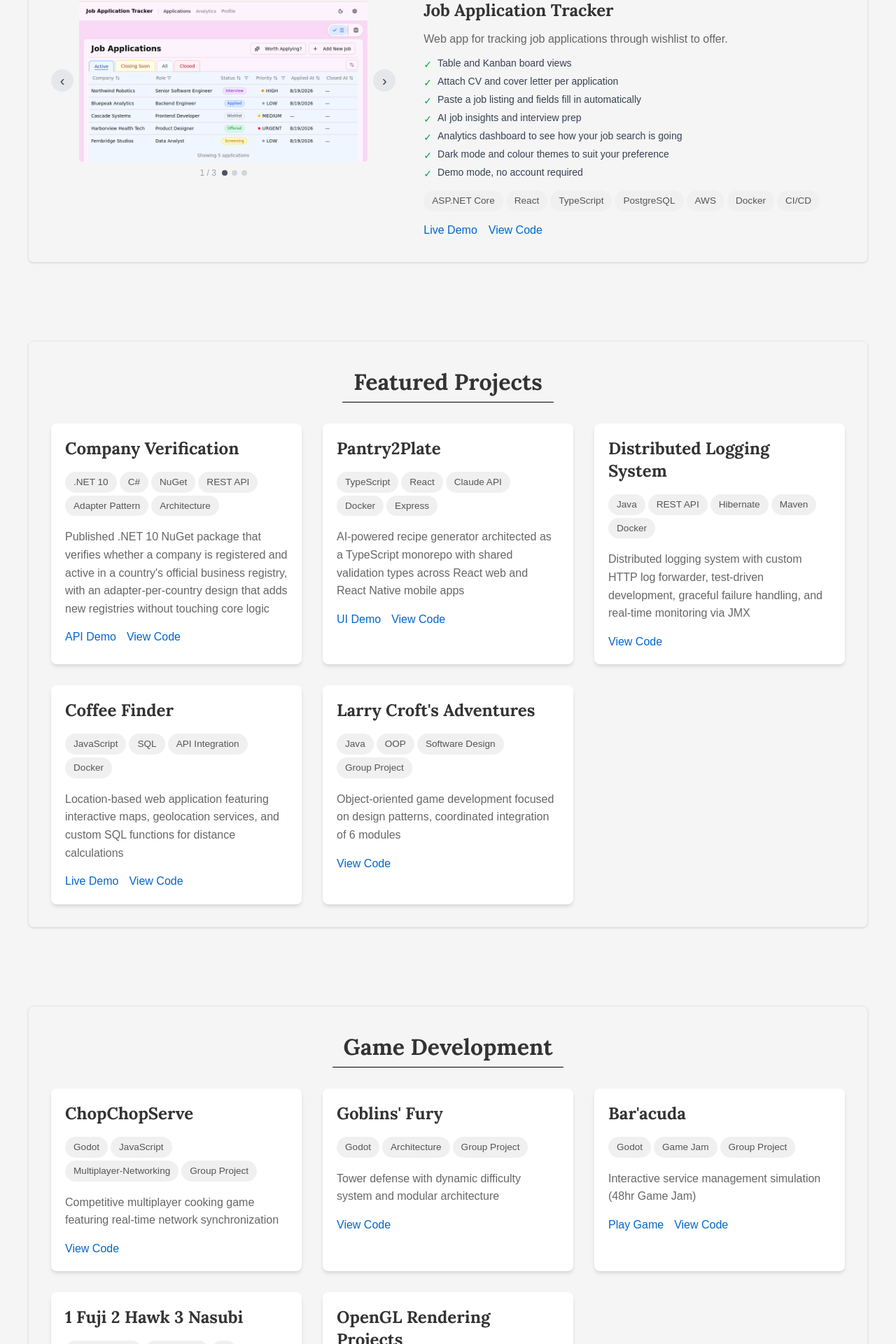
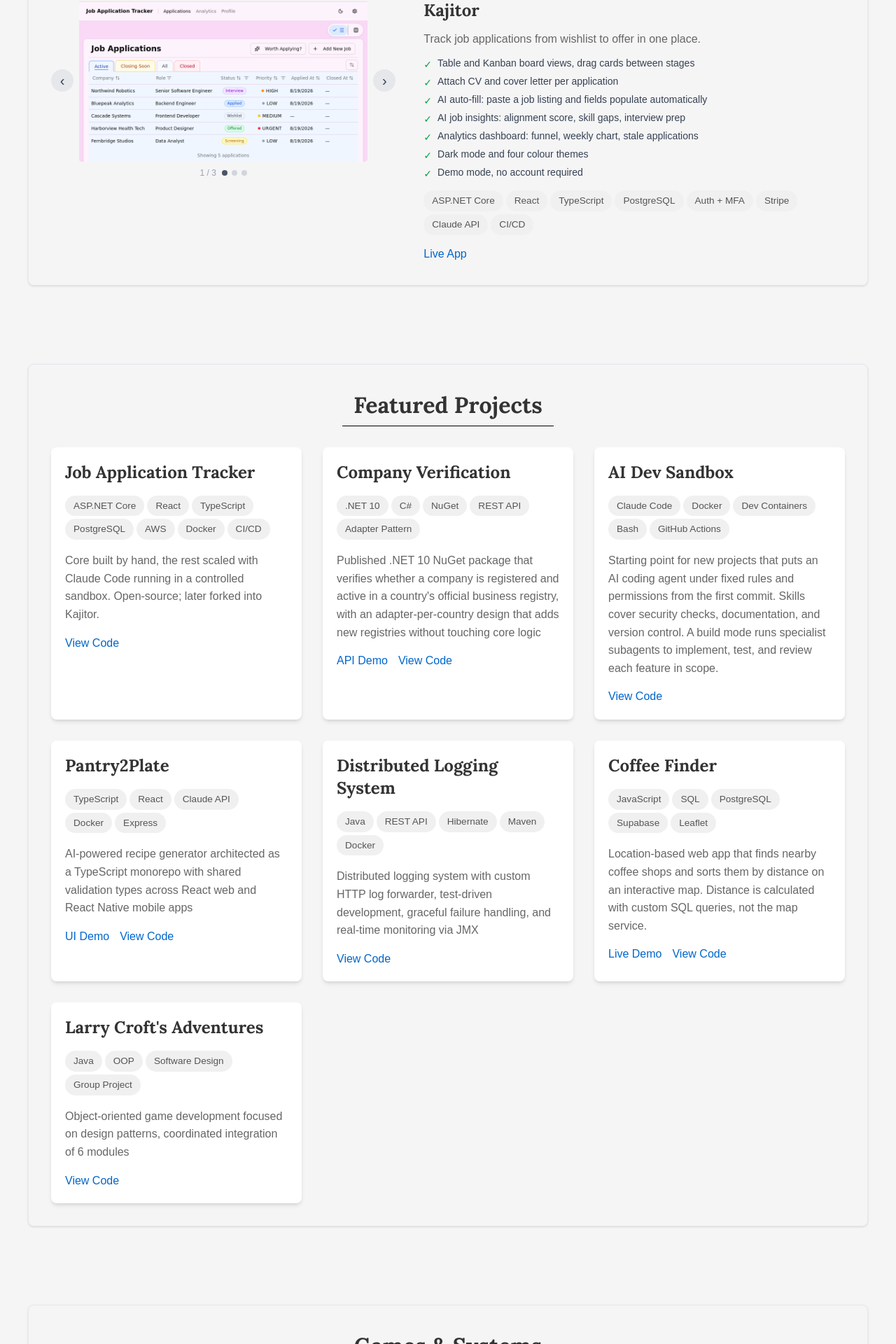
Before and after one commit to NagareNegishi/NagareNegishi.github.io, a React (Vite) app: page / in a window 1280 px wide. Shown: the part 2400-4320 px from the top of the page at 70% size. Built offline with nearby package versions, Linux system fonts and the light colour scheme.

Commit message:
update project/ product #28

```diff
--- a/src/App.jsx
+++ b/src/App.jsx
@@ -6,7 +6,7 @@ import ProductSection from './components/ProductSection.jsx'
 import ProjectSection from './components/ProjectSection.jsx'
 import Skills from './components/Skills.jsx'
 import WhatIBring from './components/WhatIBring.jsx'
-import { softwareProjects, gameProjects } from './data/projects.js'
+import { softwareProjects, creativeProjects } from './data/projects.js'
 
 function App() {
   return (
@@ -19,7 +19,7 @@ function App() {
         <Skills />
         <ProductSection />
         <ProjectSection id="projects" title="Featured Projects" projects={softwareProjects} />
-        <ProjectSection id="game-dev" title="Game Development" projects={gameProjects} />
+        <ProjectSection id="game-dev" title="Games & Systems" projects={creativeProjects} />
         <Contact />
       </main>
     </>
--- a/src/data/products.js
+++ b/src/data/products.js
@@ -1,23 +1,22 @@
 export const products = [
     {
         id: 1,
-        title: "Job Application Tracker",
+        title: "Kajitor",
         images: ["/images/table.png", "/images/kanban.png", "/images/analysis.png"],
-        description: "Web app for tracking job applications through wishlist to offer.",
+        description: "Track job applications from wishlist to offer in one place.",
         features: [
-            "Table and Kanban board views",
+            "Table and Kanban board views, drag cards between stages",
             "Attach CV and cover letter per application",
-            "Paste a job listing and fields fill in automatically",
-            "AI job insights and interview prep",
-            "Analytics dashboard to see how your job search is going",
-            "Dark mode and colour themes to suit your preference",
+            "AI auto-fill: paste a job listing and fields populate automatically",
+            "AI job insights: alignment score, skill gaps, interview prep",
+            "Analytics dashboard: funnel, weekly chart, stale applications",
+            "Dark mode and four colour themes",
             "Demo mode, no account required",
         ],
-        tags: ["ASP.NET Core", "React", "TypeScript", "PostgreSQL", "AWS", "Docker", "CI/CD"],
+        tags: ["ASP.NET Core", "React", "TypeScript", "PostgreSQL", "Auth + MFA", "Stripe", "Claude API", "CI/CD"],
         links: {
-            demo: "https://jobtracker.nagarenegishi.com/jobs/",
-            demoLabel: "Live Demo",
-            github: "https://github.com/NagareNegishi/Job-Application-Tracker"
+            demo: "https://kajitor.com",
+            demoLabel: "Live App",
         }
     }
 ];
--- a/src/data/projects.js
+++ b/src/data/projects.js
@@ -1,8 +1,17 @@
 export const softwareProjects = [
     {
         id: 1,
+        title: "Job Application Tracker",
+        tags: ["ASP.NET Core", "React", "TypeScript", "PostgreSQL", "AWS", "Docker", "CI/CD"],
+        description: "Core built by hand, the rest scaled with Claude Code running in a controlled sandbox. Open-source; later forked into Kajitor.",
+        links: {
+            github: "https://github.com/NagareNegishi/Job-Application-Tracker"
+        }
+    },
+    {
+        id: 2,
         title: "Company Verification",
-    tags: [".NET 10", "C#", "NuGet", "REST API", "Adapter Pattern", "Architecture"],
+        tags: [".NET 10", "C#", "NuGet", "REST API", "Adapter Pattern"],
         description: "Published .NET 10 NuGet package that verifies whether a company is registered and active in a country's official business registry, with an adapter-per-country design that adds new registries without touching core logic",
         links: {
             demo: "https://company-verification.onrender.com/verify?name=Spark%20New%20Zealand&country=NZ",
@@ -11,7 +20,16 @@ export const softwareProjects = [
         }
     },
     {
-    id: 2,
+        id: 3,
+        title: "AI Dev Sandbox",
+        tags: ["Claude Code", "Docker", "Dev Containers", "Bash", "GitHub Actions"],
+        description: "Starting point for new projects that puts an AI coding agent under fixed rules and permissions from the first commit. Skills cover security checks, documentation, and version control. A build mode runs specialist subagents to implement, test, and review each feature in scope.",
+        links: {
+            github: "https://github.com/NagareNegishi/project-seed"
+        }
+    },
+    {
+        id: 4,
         title: "Pantry2Plate",
         tags: ["TypeScript", "React", "Claude API", "Docker", "Express"],
         description: "AI-powered recipe generator architected as a TypeScript monorepo with shared validation types across React web and React Native mobile apps",
@@ -22,7 +40,7 @@ export const softwareProjects = [
         }
     },
     {
-    id: 3,
+        id: 5,
         title: "Distributed Logging System",
         tags: ["Java", "REST API", "Hibernate", "Maven", "Docker"],
         description: "Distributed logging system with custom HTTP log forwarder, test-driven development, graceful failure handling, and real-time monitoring via JMX",
@@ -31,10 +49,10 @@ export const softwareProjects = [
         }
     },
     {
-    id: 4,
+        id: 6,
         title: "Coffee Finder",
-    tags: ["JavaScript", "SQL", "API Integration", "Docker"],
-    description: "Location-based web application featuring interactive maps, geolocation services, and custom SQL functions for distance calculations",
+        tags: ["JavaScript", "SQL", "PostgreSQL", "Supabase", "Leaflet"],
+        description: "Location-based web app that finds nearby coffee shops and sorts them by distance on an interactive map. Distance is calculated with custom SQL queries, not the map service.",
         links: {
             demo: "https://nagarenegishi.com/Coffee-Finder/",
             demoLabel: "Live Demo",
@@ -42,7 +60,7 @@ export const softwareProjects = [
         }
     },
     {
-    id: 5,
+        id: 7,
         title: "Larry Croft's Adventures",
         tags: ["Java", "OOP", "Software Design", "Group Project"],
         description: "Object-oriented game development focused on design patterns, coordinated integration of 6 modules",
@@ -53,18 +71,36 @@ export const softwareProjects = [
 ];
 
 
-export const gameProjects = [
+export const creativeProjects = [
     {
         id: 1,
+        title: "DJ App",
+        tags: ["C++20", "JUCE", "Node.js", "WebSocket", "CMake", "Docker"],
+        description: "Multi-user DJ app where one controller drives playback and every listener hears it in sync, each rendering audio from their own tracks so only state crosses the network. The audio callback is lock-free so network delays never stall playback.",
+        links: {
+            github: "https://github.com/NagareNegishi/DJ-App"
+        }
+    },
+    {
+        id: 2,
         title: "ChopChopServe",
-    tags: ["Godot", "JavaScript", "Multiplayer-Networking", "Group Project"],
+        tags: ["Godot", "JavaScript", "Multiplayer Networking", "Group Project"],
         description: "Competitive multiplayer cooking game featuring real-time network synchronization",
         links: {
             github: "https://github.com/NagareNegishi/ChopChopServe-Public"
         }
     },
     {
-    id: 2,
+        id: 3,
+        title: "OpenGL Rendering Projects",
+        tags: ["C++", "OpenGL", "Algorithms"],
+        description: "Implementations of core graphics techniques including ray tracing and boids flocking simulation",
+        links: {
+            github: "https://github.com/NagareNegishi/OpenGL-Ray-tracing"
+        }
+    },
+    {
+        id: 4,
         title: "Goblins' Fury",
         tags: ["Godot", "Architecture", "Group Project"],
         description: "Tower defense with dynamic difficulty system and modular architecture",
@@ -73,7 +109,7 @@ export const gameProjects = [
         }
     },
     {
-    id: 3,
+        id: 5,
         title: "Bar'acuda",
         tags: ["Godot", "Game Jam", "Group Project"],
         description: "Interactive service management simulation (48hr Game Jam)",
@@ -84,7 +120,7 @@ export const gameProjects = [
         }
     },
     {
-    id: 4,
+        id: 6,
         title: "1 Fuji 2 Hawk 3 Nasubi",
         tags: ["Unreal Engine", "Game Jam", "AI"],
         description: "Top-down competitive collector with AI-controlled entities (48hr Game Jam)",
@@ -94,13 +130,4 @@ export const gameProjects = [
             github: "https://github.com/NagareNegishi/Game-jam2"
         }
     },
-    {
-    id: 5,
-    title: "OpenGL Rendering Projects",
-    tags: ["C++", "OpenGL", "Algorithms"],
-    description: "Implementations of core graphics techniques including ray tracing and boids flocking simulation",
-    links: {
-        github: "https://github.com/NagareNegishi/OpenGL-Ray-tracing"
-    }
-    }
 ];
```
Lines whose indentation alone changed are shown as unchanged.
